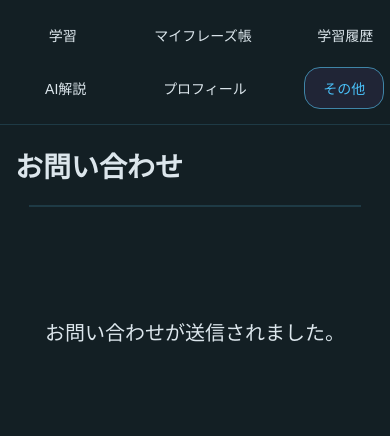
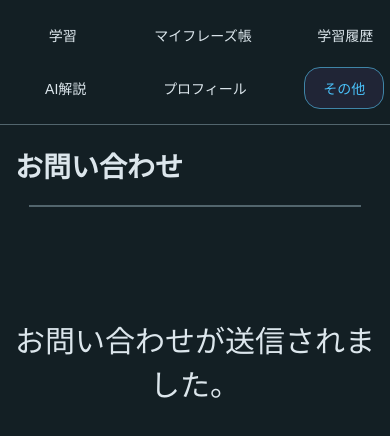
Before and after one commit to k-hasegawa1001/kotobaroots_front, a plain HTML site: page templates/contactfinish.html in a window 390 px wide. Drawn offline with Linux system fonts and the light colour scheme.

Commit message:
お問い合せ完了画面作成（楠）

```diff
--- a/css/contactfinish.css
+++ b/css/contactfinish.css
@@ -20,7 +20,7 @@ body {
   width: 200px;
   height: 100vh;
   background-color: #131f24;
-  border-right: 1px solid #1e3a45;
+  border-right: 1px solid #52656d;
   padding: 20px 0;
   display: flex;
   flex-direction: column;
@@ -76,12 +76,12 @@ body {
 }
 
 .divider {
-  border: 1px solid #1e3a45;
+  border: 1px solid #52656d;
   margin-bottom: 110px;
 }
 
 .thank-you-message {
-  font-size: 20px;
+  font-size: 30px;
   color: #dce6ec;
   margin-top: 0;
   text-align: center;
@@ -100,7 +100,7 @@ body {
     width: 100%;
     height: auto;
     border-right: none;
-    border-bottom: 1px solid #1e3a45;
+    border-bottom: 1px solid #52656D;
     padding: 15px 10px;
   }
 
```
Also changed, not shown: templates/contactfinish.html (indentation only).
